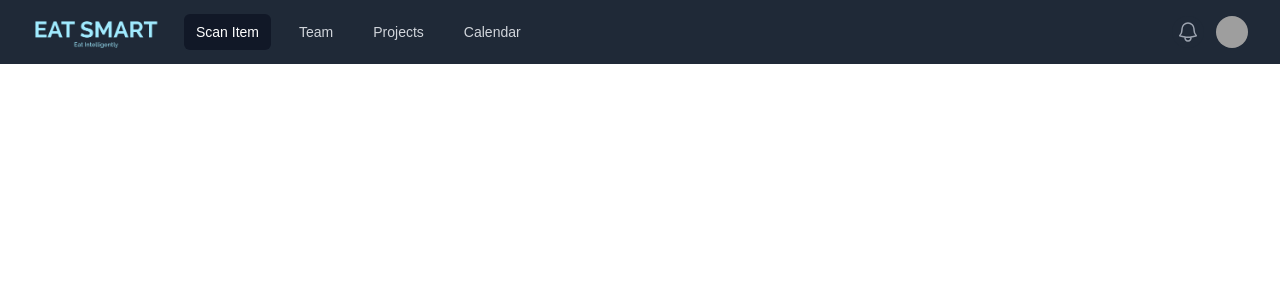
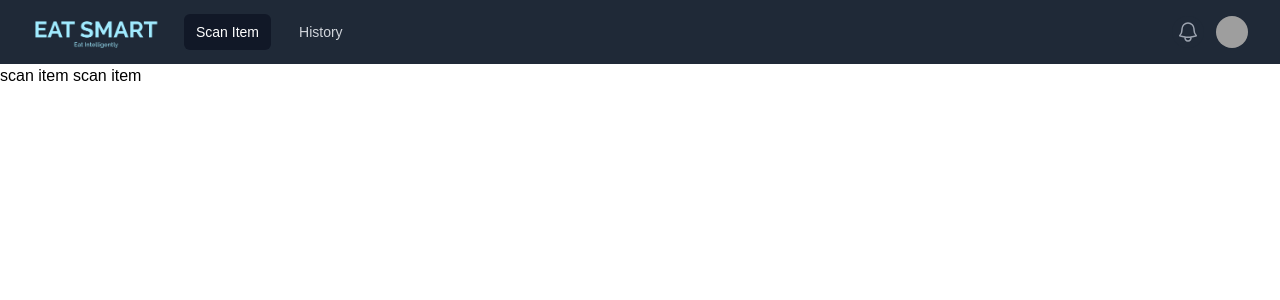
Before and after one commit to santana-jay/eat-smart, a SvelteKit app: page /dashboard in a window 1280 px wide. Shown: the top 300 px of the page. Built offline with nearby package versions, Linux system fonts and the light colour scheme; grey boxes are pictures that could not be loaded.

Commit message:
fixed window bug w/ firebase, added routing for scan item and history on dashboard

```diff
--- a/src/lib/firebase.js
+++ b/src/lib/firebase.js
@@ -1,8 +1,7 @@
 // Import the functions you need from the SDKs you need
 import { initializeApp } from "firebase/app";
 import { getAnalytics } from "firebase/analytics";
-// TODO: Add SDKs for Firebase products that you want to use
-// https://firebase.google.com/docs/web/setup#available-libraries
+import { writable } from "svelte/store";
 
 // Your web app's Firebase configuration
 // For Firebase JS SDK v7.20.0 and later, measurementId is optional
@@ -13,9 +12,16 @@ const firebaseConfig = {
     storageBucket: "eat-smart-2024.appspot.com",
     messagingSenderId: "1075502703090",
     appId: "1:1075502703090:web:f6710c0a86bbce00540b6b",
-  measurementId: "G-F3EP9TGVT3"
+    measurementId: "G-F3EP9TGVT3",
 };
 
 // Initialize Firebase
 const app = initializeApp(firebaseConfig);
-const analytics = getAnalytics(app);
+
+// Check if we're running in the browser
+let analytics;
+if (typeof window !== "undefined") {
+    analytics = getAnalytics(app);
+}
+
+export let activeDashboardPage = writable("scan-item");
--- /dev/null
+++ b/src/routes/(app)/dashboard/+page.svelte
@@ -0,0 +1,15 @@
+<script>
+    import TopNav from "./components/navigation/TopNav.svelte";
+    import ScanItem from "./components/scan-item/ScanItem.svelte";
+    import History from "./components/history/History.svelte";
+    import { activeDashboardPage } from "$lib/firebase";
+</script>
+
+<TopNav />
+<ScanItem />
+
+{#if $activeDashboardPage === 'scan-item'}
+    <ScanItem />
+{:else if $activeDashboardPage === 'history'}
+    <History />
+{/if}
--- a/src/routes/(app)/dashboard/+page@dashboard.svelte
+++ /dev/null
@@ -1,5 +0,0 @@
-<script>
-    import TopNav from "./components/TopNav.svelte";
-</script>
-
-<TopNav />
--- /dev/null
+++ b/src/routes/(app)/dashboard/components/history/History.svelte
@@ -0,0 +1 @@
+history
--- a/src/routes/(app)/dashboard/components/TopNav.svelte
+++ b/src/routes/(app)/dashboard/components/navigation/TopNav.svelte
@@ -1,8 +1,12 @@
 <script>
+    import { activeDashboardPage } from "$lib/firebase";
+
     // Reactive variables to handle the menu state
     let mobileMenuOpen = false;
     let userMenuOpen = false;
-    let activePage = "Scan-Item"; // Track the active page
+    let activePage = "scan-item"; // Track the active page
+
+    $: console.log($activeDashboardPage);
 
     // Toggle the mobile menu
     function toggleMobileMenu() {
@@ -18,8 +22,10 @@
     function setActivePage(page) {
         activePage = page;
         mobileMenuOpen = false; // Close the mobile menu when a selection is made
+        activeDashboardPage.set(page);
     }
 </script>
+
 <!-- {activePage} -->
 <nav class="bg-gray-800">
     <div class="mx-auto max-w-7xl px-2 sm:px-6 lg:px-8">
@@ -72,11 +78,11 @@
             >
                 <div class="flex flex-shrink-0 items-center">
                     <a href="/">
-                    <img
-                        class="h-8 w-auto"
-                        src="/logos/light-logo-text.png"
-                        alt="Eat Smart"
-                    />
+                        <img
+                            class="h-8 w-auto"
+                            src="/logos/light-logo-text.png"
+                            alt="Eat Smart"
+                        />
                     </a>
                 </div>
                 <div class="hidden sm:ml-6 sm:block">
@@ -85,44 +91,24 @@
                         <a
                             href="#"
                             class={`rounded-md px-3 py-2 text-sm font-medium ${
-                                activePage === "Scan-Item"
+                                activePage === "scan-item"
                                     ? "bg-gray-900 text-white"
                                     : "text-gray-300 hover:bg-gray-700 hover:text-white"
                             }`}
-                            aria-current={activePage === "Scan-Item"
+                            aria-current={activePage === "scan-item"
                                 ? "page"
                                 : undefined}
-                            on:click={() => setActivePage("Scan-Item")}
+                            on:click={() => setActivePage("scan-item")}
                             >Scan Item</a
                         >
                         <a
                             href="#"
                             class={`rounded-md px-3 py-2 text-sm font-medium ${
-                                activePage === "Team"
+                                activePage === "history"
                                     ? "bg-gray-900 text-white"
                                     : "text-gray-300 hover:bg-gray-700 hover:text-white"
                             }`}
-                            on:click={() => setActivePage("Team")}>Team</a
-                        >
-                        <a
-                            href="#"
-                            class={`rounded-md px-3 py-2 text-sm font-medium ${
-                                activePage === "Projects"
-                                    ? "bg-gray-900 text-white"
-                                    : "text-gray-300 hover:bg-gray-700 hover:text-white"
-                            }`}
-                            on:click={() => setActivePage("Projects")}
-                            >Projects</a
-                        >
-                        <a
-                            href="#"
-                            class={`rounded-md px-3 py-2 text-sm font-medium ${
-                                activePage === "Calendar"
-                                    ? "bg-gray-900 text-white"
-                                    : "text-gray-300 hover:bg-gray-700 hover:text-white"
-                            }`}
-                            on:click={() => setActivePage("Calendar")}
-                            >Calendar</a
+                            on:click={() => setActivePage("history")}>History</a
                         >
                     </div>
                 </div>
--- /dev/null
+++ b/src/routes/(app)/dashboard/components/scan-item/ScanItem.svelte
@@ -0,0 +1 @@
+scan item
```
Also changed, not shown: 1 other file (tests, documents, lock files or other folders). Lines whose indentation alone changed are shown as unchanged.
